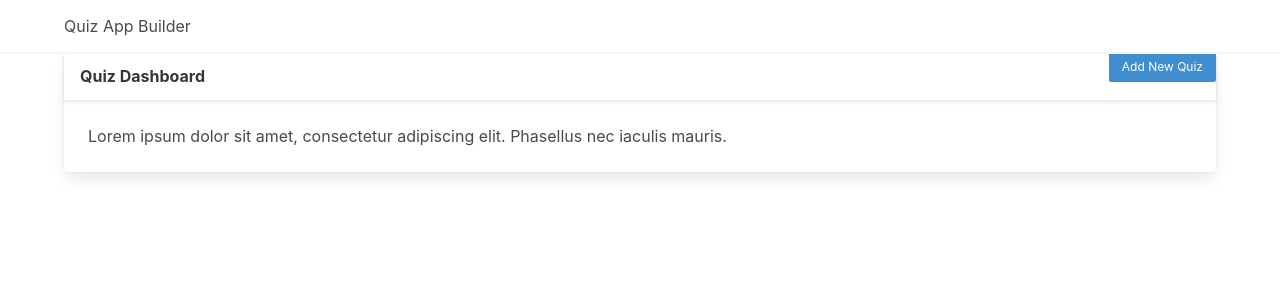
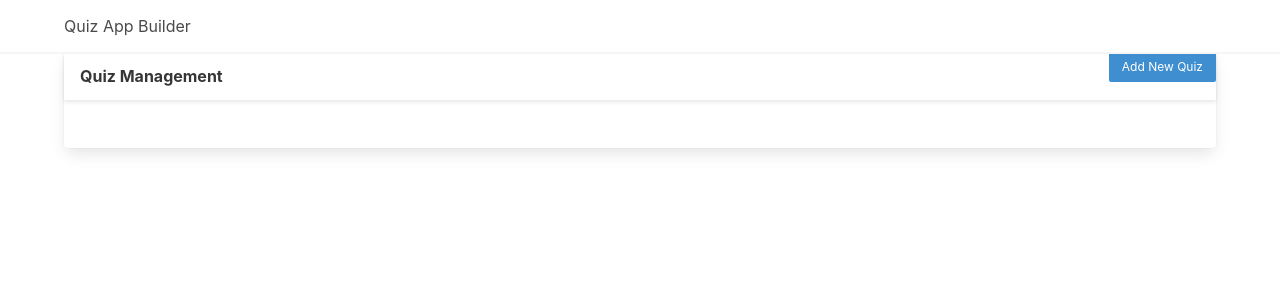
Before and after one commit to sazzad88/quiz-app-builder, a React (Create React App) app: page /dashboard in a window 1280 px wide. Shown: the top 300 px of the page. Built offline with nearby package versions, Linux system fonts and the light colour scheme.

Commit message:
navigation added on evry page

```diff
--- a/src/App.tsx
+++ b/src/App.tsx
@@ -3,7 +3,7 @@ import React from "react";
 import "./App.css";
 
 import { Provider, useSelector } from "react-redux";
-import { BrowserRouter as Router, Switch, Route, Link } from "react-router-dom";
+import { BrowserRouter as Router, Switch, Route } from "react-router-dom";
 import Home from "./Pages/Home";
 import Dashboard from "./Pages/Dashboard";
 import QuizEdit from "./Pages/QuizEdit";
--- a/src/Pages/Dashboard.tsx
+++ b/src/Pages/Dashboard.tsx
@@ -1,7 +1,11 @@
 import React, { useState } from "react";
 import CreateQuiz from "../components/Quiz/Create";
+import QuizName from "../components/Quiz/QuizName";
+import { useDispatch, useSelector } from "react-redux";
+import { Quiz, Store } from "../store/types";
 
 function Home() {
+  const quizList = useSelector((state: Store) => state.quizList);
   const [openModal, setOpenModal] = useState<Boolean>(false);
 
   const closeModal = () => {
@@ -13,7 +17,7 @@ function Home() {
       <div className="column is-12">
         <div className="card">
           <header className="card-header">
-            <p className="card-header-title">Quiz Dashboard</p>
+            <p className="card-header-title">Quiz Management</p>
             <button
               className="button is-small is-info"
               onClick={() => {
@@ -25,8 +29,9 @@ function Home() {
           </header>
           <div className="card-content">
             <div className="content">
-              Lorem ipsum dolor sit amet, consectetur adipiscing elit. Phasellus
-              nec iaculis mauris.
+              {quizList.map((quiz: Quiz) => (
+                <QuizName key={quiz.id} quiz={quiz} />
+              ))}
             </div>
 
             {openModal ? <CreateQuiz closeModal={closeModal} /> : null}
--- a/src/Pages/QuizEdit.tsx
+++ b/src/Pages/QuizEdit.tsx
@@ -1,5 +1,6 @@
 import React, { useState } from "react";
 import Edit from "../components/Quiz/Edit";
+import { Link } from "react-router-dom";
 
 function QuizEdit() {
   //   const [openModal, setOpenModal] = useState<Boolean>(false);
@@ -14,14 +15,9 @@ function QuizEdit() {
         <div className="card">
           <header className="card-header">
             <p className="card-header-title">Edit Quiz</p>
-            <button
-              className="button is-small is-info"
-              onClick={() => {
-                // setOpenModal(true);
-              }}
-            >
+            <Link className="button is-small is-info" to="/dashboard">
               Back to quiz list
-            </button>
+            </Link>
           </header>
           <div className="card-content">
             <div className="content">
--- /dev/null
+++ b/src/components/Quiz/QuizName.tsx
@@ -0,0 +1,22 @@
+import React from "react";
+import { Link } from "react-router-dom";
+
+import { Quiz } from "../../store/types";
+
+function QuizPage({ quiz }: { quiz: Quiz }) {
+  return (
+    <div className="card mt-20">
+      <header className="card-header">
+        <p className="card-header-title">{quiz.title}</p>
+        <Link
+          to={`/dashboard/quiz/${quiz.id}/edit`}
+          className="button is-small is-link"
+        >
+          Edit
+        </Link>
+      </header>
+    </div>
+  );
+}
+
+export default QuizPage;
```
